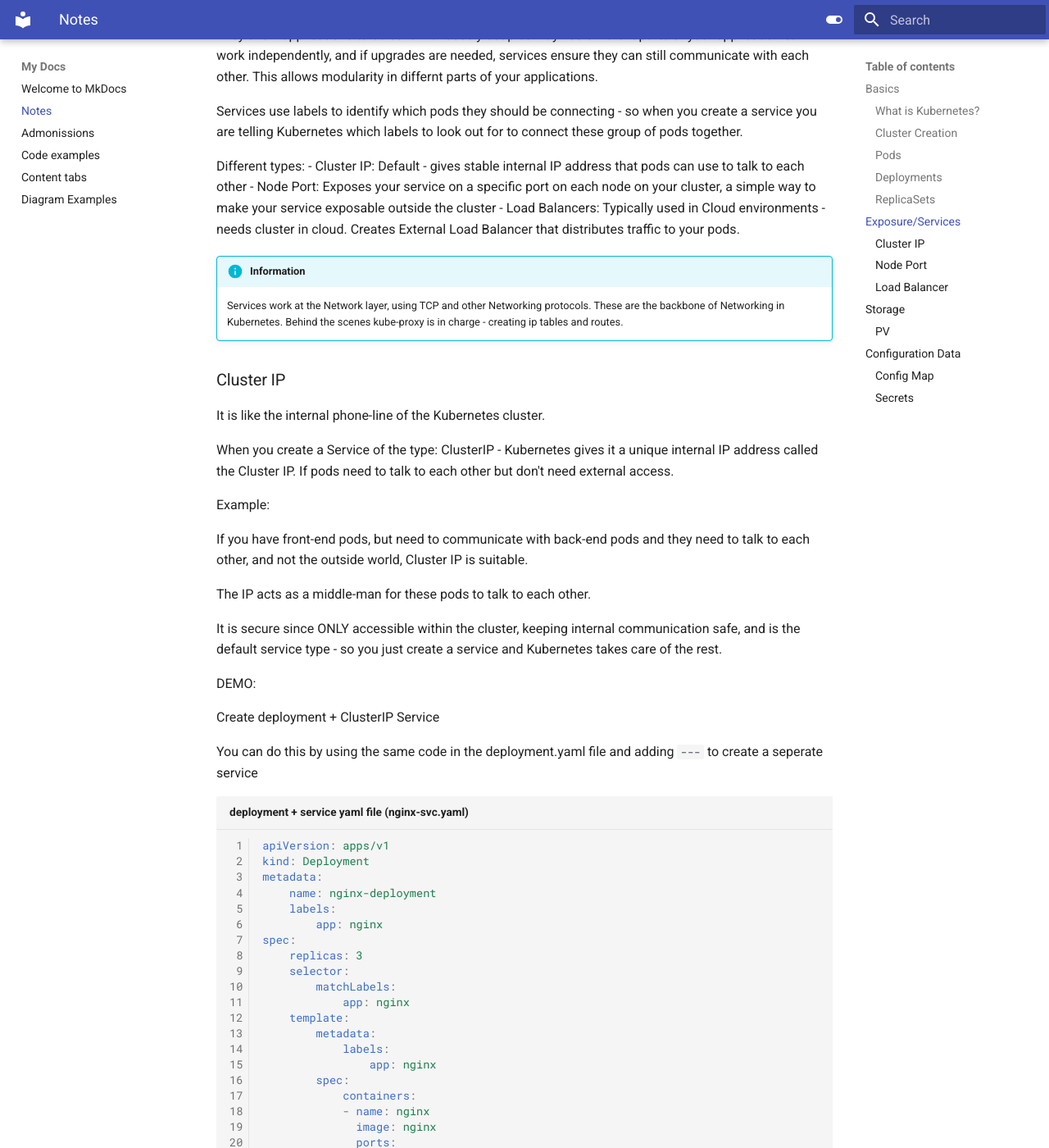
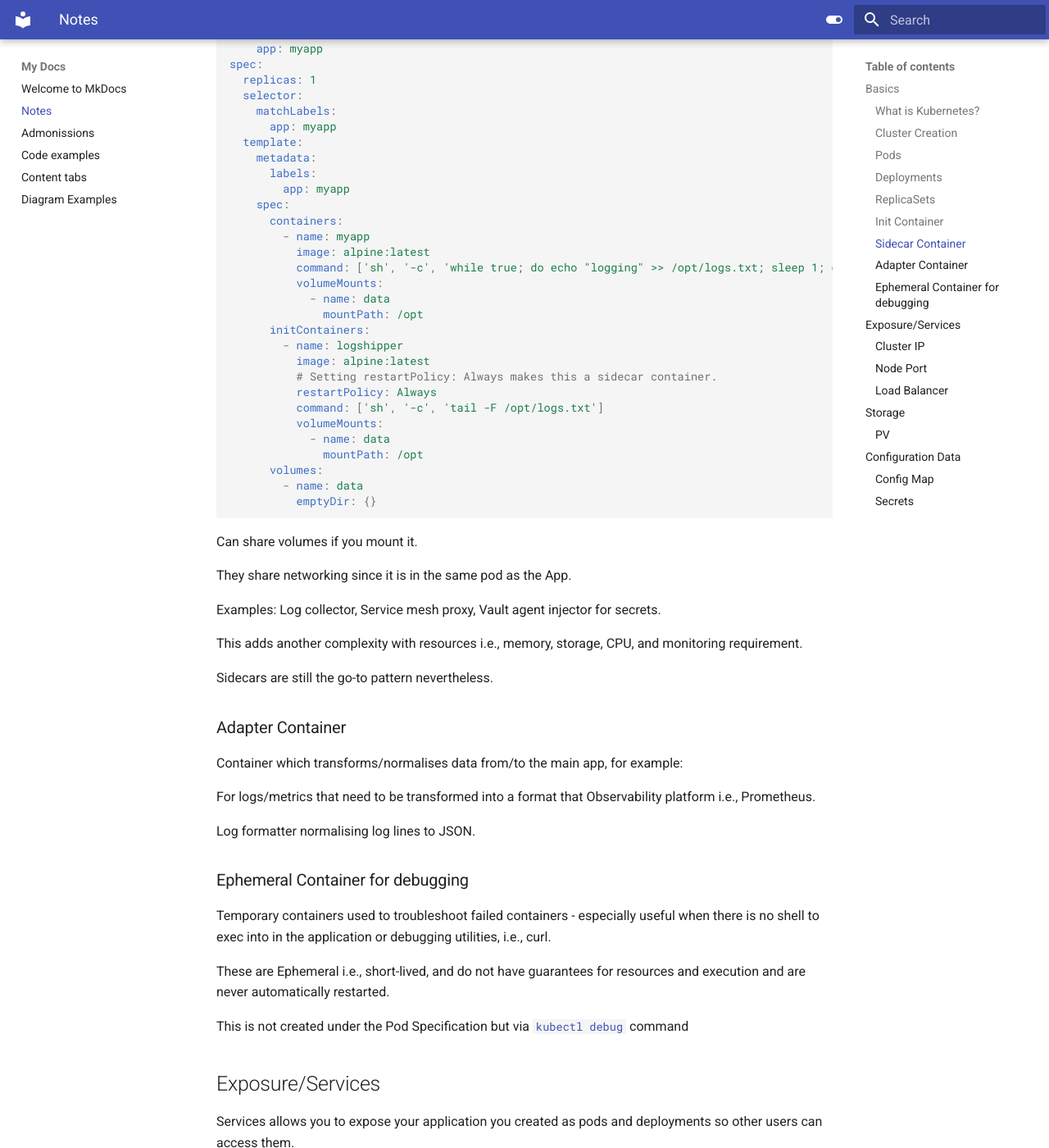
Before and after one commit to Mazharul419/kubernetes-project, an MkDocs documentation site: the page built from docs/Notes.md, in a window 1280 px wide and 1400 px high, scrolled down 6006 px. Shown: the whole window at 82% size. Built offline with MkDocs 1.6.1 and Material for MkDocs 9.7.7, drawn with Linux system fonts in a browser that asks for light colours; some of the changed text lies outside the part shown.

Commit message:
Added containers section

````diff
--- a/docs/Notes.md
+++ b/docs/Notes.md
@@ -234,6 +234,85 @@ You won't interact with ReplicaSets by themselves.
 In a deployment you can have 2 versions of application running which you can define, this will then have a ReplicaSet for each version (total 2). These will then control how many pods of each version will be running at a given time.
 
 A deployment simplifies things, by taking care of ReplicaSets - they give you more control with less effort.
+
+### Init Container
+
+A container that initialises before your main application container runs in a pod.
+
+Contains utilities or setup scripts not present in an app image.
+
+Can specify init containers in the Pod specification, alongside the `containers` array (for app containers)
+
+### Sidecar Container
+
+A container that starts before main application container and continues to run.
+
+Example - taken from [Kubernetes Docs](https://kubernetes.io/docs/concepts/workloads/pods/sidecar-containers/#sidecar-example):
+
+```yaml
+apiVersion: apps/v1
+kind: Deployment
+metadata:
+  name: myapp
+  labels:
+    app: myapp
+spec:
+  replicas: 1
+  selector:
+    matchLabels:
+      app: myapp
+  template:
+    metadata:
+      labels:
+        app: myapp
+    spec:
+      containers:
+        - name: myapp
+          image: alpine:latest
+          command: ['sh', '-c', 'while true; do echo "logging" >> /opt/logs.txt; sleep 1; done']
+          volumeMounts:
+            - name: data
+              mountPath: /opt
+      initContainers:
+        - name: logshipper
+          image: alpine:latest
+          # Setting restartPolicy: Always makes this a sidecar container.
+          restartPolicy: Always
+          command: ['sh', '-c', 'tail -F /opt/logs.txt']
+          volumeMounts:
+            - name: data
+              mountPath: /opt
+      volumes:
+        - name: data
+          emptyDir: {}
+```
+
+Can share volumes if you mount it.
+
+They share networking since it is in the same pod as the App.
+
+Examples: Log collector, Service mesh proxy, Vault agent injector for secrets.
+
+This adds another complexity with resources i.e., memory, storage, CPU, and monitoring requirement.
+
+Sidecars are still the go-to pattern nevertheless.
+
+### Adapter Container
+
+Container which transforms/normalises data from/to the main app, for example:
+
+For logs/metrics that need to be transformed into a format that Observability platform i.e., Prometheus.
+
+Log formatter normalising log lines to JSON.
+
+
+### Ephemeral Container for debugging
+
+Temporary containers used to troubleshoot failed containers - especially useful when there is no shell to exec into in the application or debugging utilities, i.e., curl.
+
+These are Ephemeral i.e., short-lived, and do not have guarantees for resources and execution and are never automatically restarted.
+
+This is not created under the Pod Specification but via [`kubectl debug`](https://kubernetes.io/docs/tasks/debug/debug-application/debug-running-pod/#ephemeral-container-example) command
 
 ## Exposure/Services
 
````
